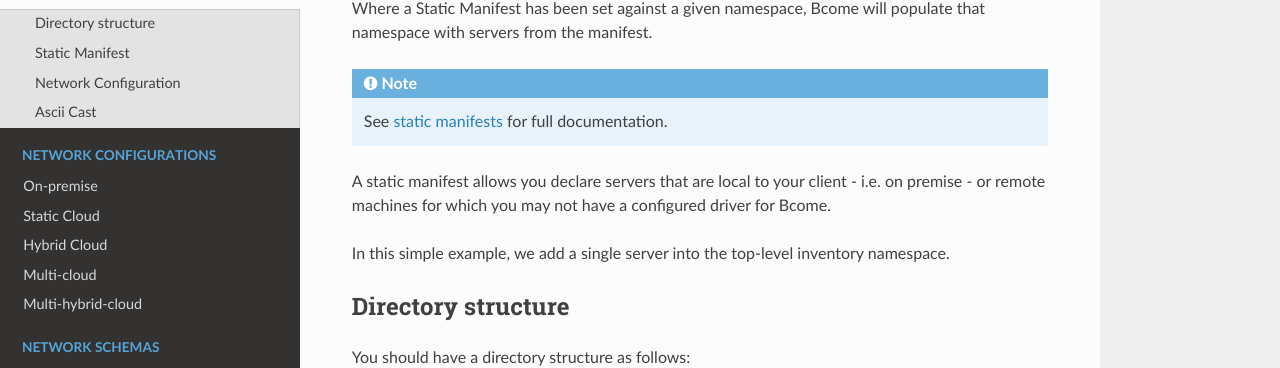
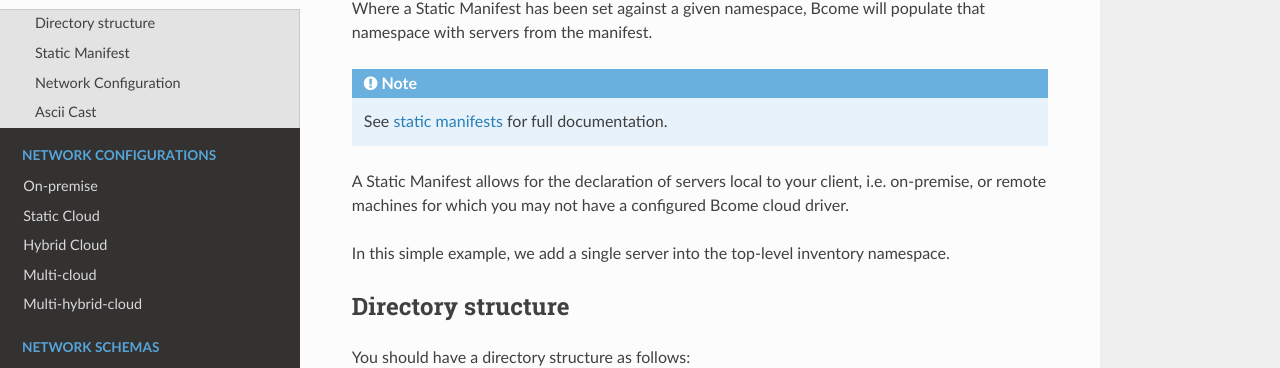
Before and after one commit to webzakimbo/bcome-read-the-docs-guides, a Sphinx documentation site: the page built from docs/source/drivers/static.rst, in a window 1280 px wide and 900 px high. Shown: the part 163-531 px from the top of the window. Built offline with Sphinx 7.4.7 and the Read the Docs theme 2.0.0, drawn with Linux system fonts in a browser that asks for light colours; pages that are not in the unit, such as notebooks, are missing from menus.

```diff
--- a/docs/source/drivers/static.rst
+++ b/docs/source/drivers/static.rst
@@ -13,7 +13,7 @@
 
    See |STATIC_MANIFESTS_DOCS|_ for full documentation.
 
-A static manifest allows you declare servers that are local to your client - i.e. on premise - or remote machines for which you may not have a configured driver for Bcome.
+A Static Manifest allows for the declaration of servers local to your client, i.e. on-premise, or remote machines for which you may not have a configured Bcome cloud driver.
 
 In this simple example, we add a single server into the top-level inventory namespace.
 
```
